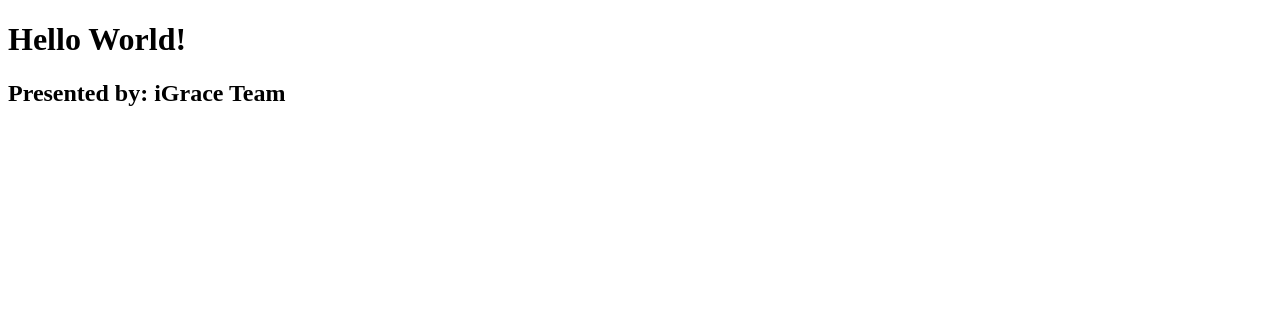
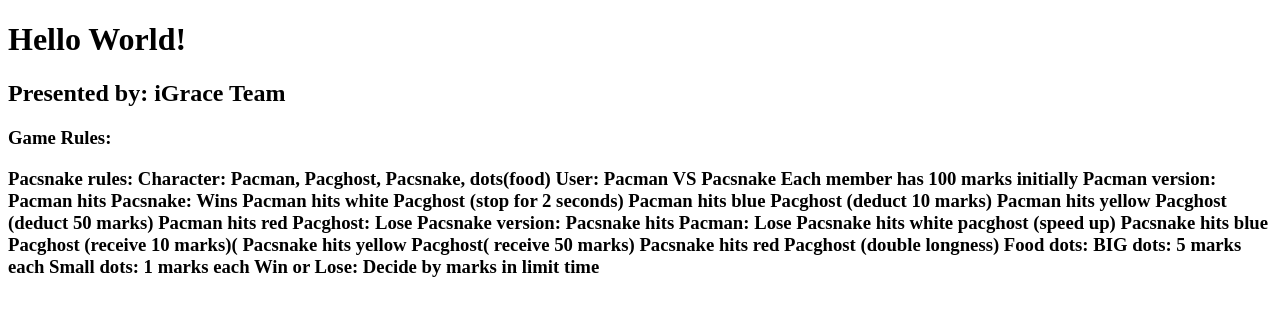
Before and after one commit to DulongSang/PacSnake, a plain HTML site: page index.html in a window 1280 px wide. Drawn offline with Linux system fonts and the light colour scheme.

Commit message:
Update index.html

```diff
--- a/index.html
+++ b/index.html
@@ -8,5 +8,29 @@
 <body>
     <h1>Hello World!</h1>
     <h2>Presented by: iGrace Team</h2>
+    <h3><b>Game Rules:</b><h3>
+    <p>
+Pacsnake rules:
+Character: Pacman, Pacghost, Pacsnake, dots(food)
+User: Pacman VS  Pacsnake
+Each member has 100 marks initially
+Pacman version:
+Pacman hits Pacsnake:  Wins
+Pacman hits white Pacghost (stop for 2 seconds)
+Pacman hits blue Pacghost (deduct 10 marks)
+Pacman hits yellow Pacghost (deduct 50 marks)
+Pacman hits red Pacghost: Lose
+Pacsnake version:
+Pacsnake hits Pacman: Lose
+Pacsnake hits white pacghost (speed up)
+Pacsnake hits blue Pacghost (receive 10 marks)(
+Pacsnake hits yellow Pacghost( receive 50 marks)
+Pacsnake hits red Pacghost (double longness)
+Food dots:
+BIG dots: 5 marks each
+Small dots: 1 marks each
+Win or Lose:
+Decide by marks in limit time
+        </p>
 </body>
 </html>
```
